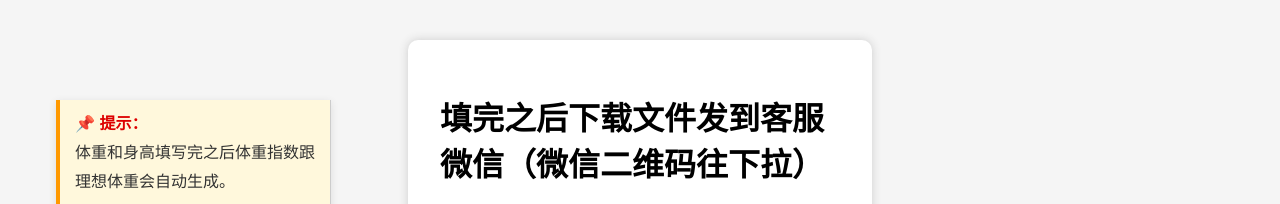
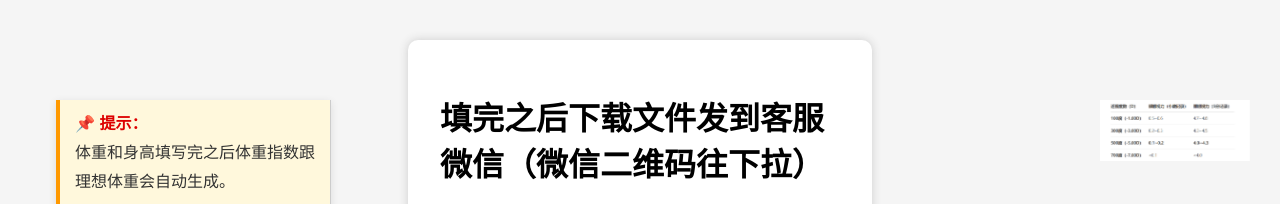
Before and after one commit to 27341548/report-form, a plain HTML site: page index.html in a window 1280 px wide. Shown: the top 204 px of the page. Drawn offline with Linux system fonts and the light colour scheme; some packages are replaced by stand-ins of ours; a script that the page names is missing.

Commit message:
Update index.html

```diff
--- a/index.html
+++ b/index.html
@@ -136,5 +136,16 @@
 </div>
 
 <script src="script.js"></script>
+      <!-- 添加右侧悬浮图 -->
+<div style="
+  position: fixed;
+  top: 100px;
+  right: 30px;
+  z-index: 999;
+">
+
+  <img src="youce.png" alt="视力参考" width="150" />
+</div>
+
 </body>
 </html>
```
